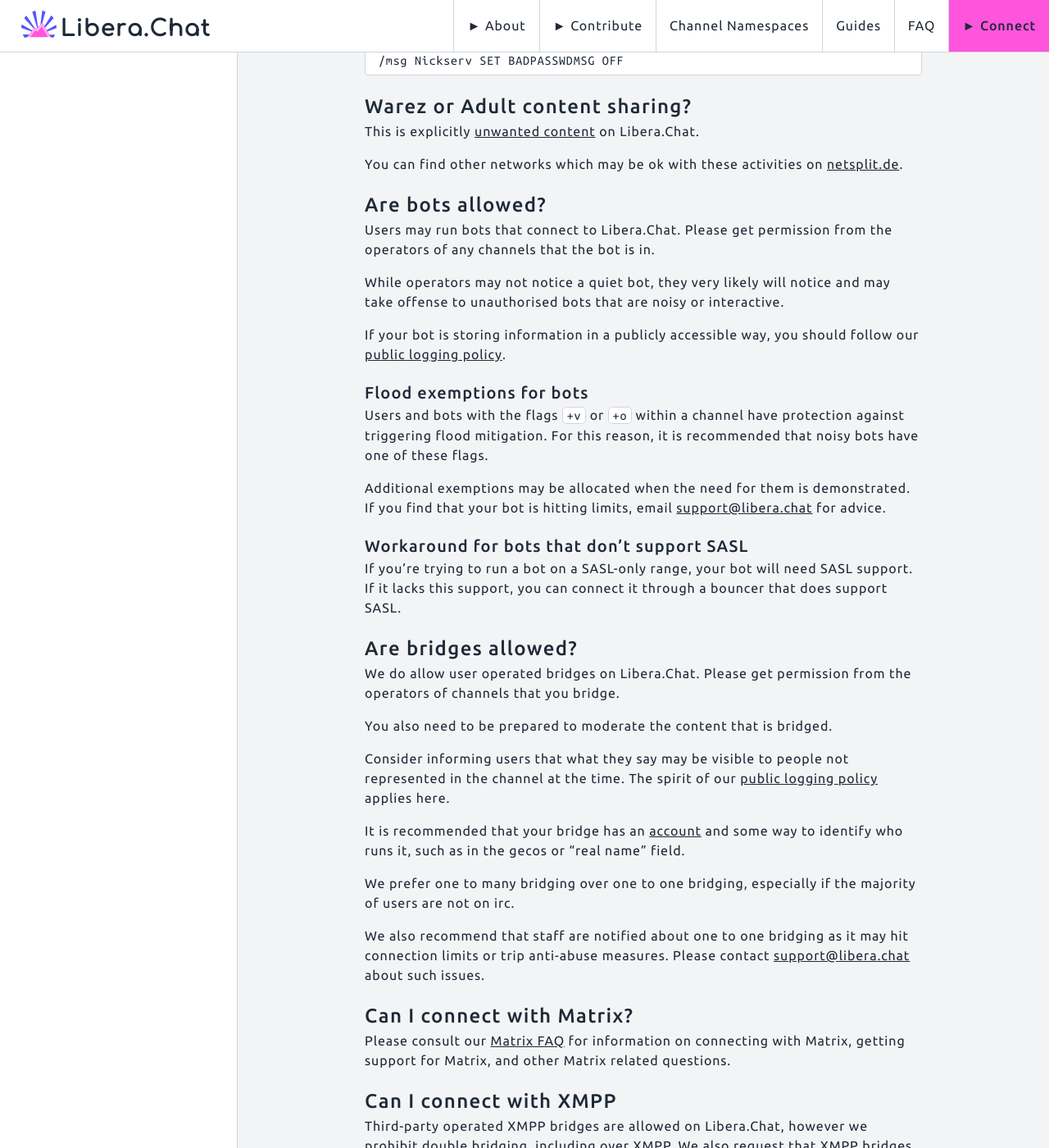
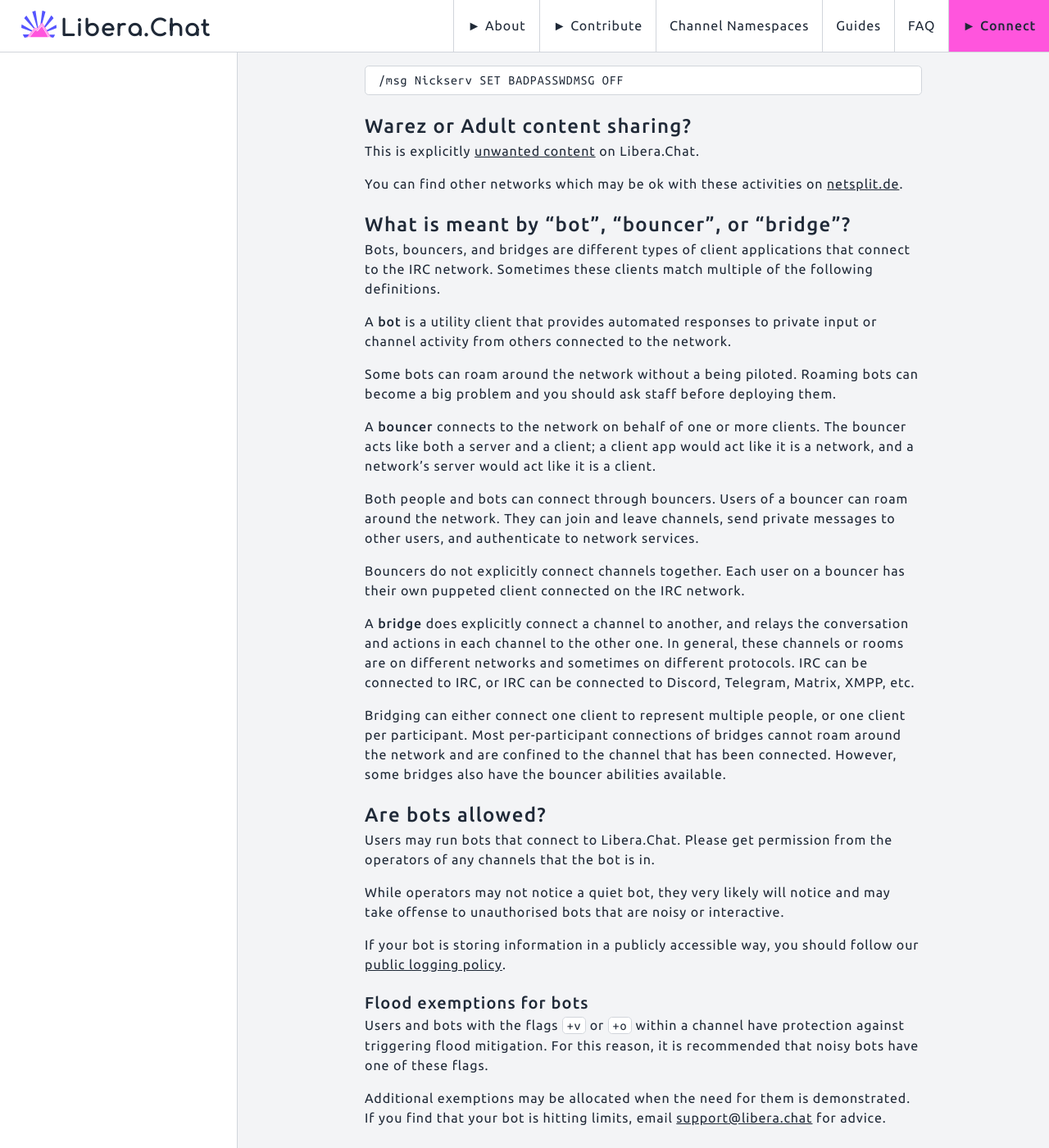
Before and after one commit to Libera-Chat/libera-chat.github.io, a Jekyll site: the page built from content/_guides/faq.md, in a window 1280 px wide and 1400 px high, scrolled down 4244 px. Shown: the whole window at 82% size. Built offline with Jekyll 4.4.1, drawn with Linux system fonts in a browser that asks for light colours; some of the changed text lies outside the part shown.

Commit message:
Add section to faq describing bots, bouncers, and bridges

```diff
--- a/content/_guides/faq.md
+++ b/content/_guides/faq.md
@@ -211,6 +211,40 @@
 You can find other networks which may be ok with these activities on
 [netsplit.de](https://netsplit.de).
 
+## What is meant by "bot", "bouncer", or "bridge"?
+
+Bots, bouncers, and bridges are different types of client applications that
+connect to the IRC network. Sometimes these clients match multiple of the
+following definitions.
+
+A **bot** is a utility client that provides automated responses to private
+input or channel activity from others connected to the network.
+
+Some bots can roam around the network without a being piloted. Roaming bots
+can become a big problem and you should ask staff before deploying them.
+
+A **bouncer** connects to the network on behalf of one or more clients. The
+bouncer acts like both a server and a client; a client app would act like
+it is a network, and a network's server would act like it is a client.
+
+Both people and bots can connect through bouncers. Users of a bouncer can
+roam around the network. They can join and leave channels, send private
+messages to other users, and authenticate to network services.
+
+Bouncers do not explicitly connect channels together. Each user on a bouncer
+has their own puppeted client connected on the IRC network.
+
+A **bridge** does explicitly connect a channel to another, and relays the
+conversation and actions in each channel to the other one. In general, these
+channels or rooms are on different networks and sometimes on different
+protocols. IRC can be connected to IRC, or IRC can be connected to Discord,
+Telegram, Matrix, XMPP, etc.
+
+Bridging can either connect one client to represent multiple people, or one
+client per participant. Most per-participant connections of bridges cannot
+roam around the network and are confined to the channel that has been
+connected. However, some bridges also have the bouncer abilities available.
+
 ## Are bots allowed?
 
 Users may run bots that connect to Libera.Chat. Please get permission from the
```
